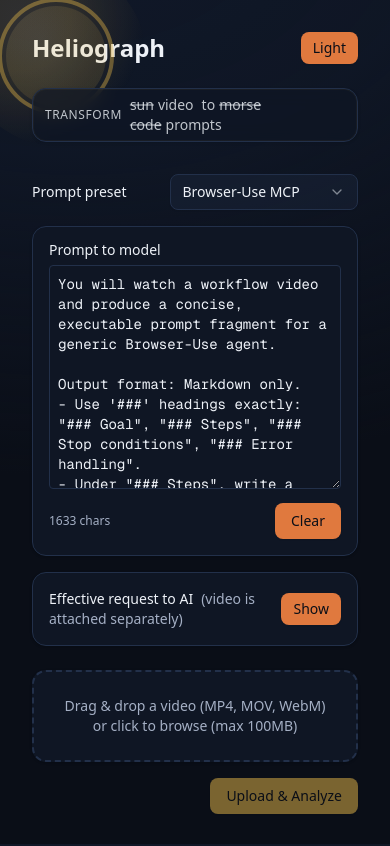
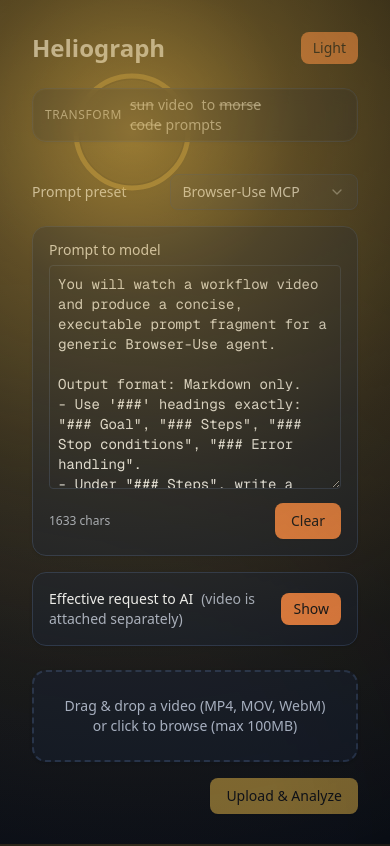
Before and after one commit to laurenirickff/heliograph, a Next.js app in the folder video-to-prompt/: page / in a window 390 px wide. Built offline with nearby package versions, Linux system fonts and the light colour scheme.

Commit message:
feat(ui): page-wide solar glow anchored to sun; portal-based backdrop for full-viewport responsiveness; remove inner SVG sun-glow ring to eliminate visible edge; tune gradients for light/dark

```diff
--- a/video-to-prompt/src/app/globals.css
+++ b/video-to-prompt/src/app/globals.css
@@ -45,6 +45,9 @@
 
 :root {
   --radius: 0.625rem;
+  /* Dynamic solar anchor populated by `SolarCorner` at runtime */
+  --solar-anchor-x: 132px;
+  --solar-anchor-y: 132px;
   /* Light mode (elegant, solar-inspired) */
   --background: #F7F8FB;
   --foreground: #0B1220;
@@ -120,28 +123,91 @@
   * {
     @apply border-border outline-ring/50;
   }
+  html, body {
+    /* Ensure the painting area equals the viewport for full-page gradients */
+    min-height: 100vh;
+  }
+  html {
+    /* Paint the solar glow at the viewport layer as well (some browsers clip
+       body backgrounds to content height). */
+    background-image:
+      radial-gradient(
+        farthest-corner circle at var(--solar-anchor-x) var(--solar-anchor-y),
+        rgba(184, 131, 31, 0.34) 0%,
+        rgba(184, 131, 31, 0.22) 22%,
+        rgba(184, 131, 31, 0.10) 48%,
+        rgba(184, 131, 31, 0.04) 72%,
+        rgba(184, 131, 31, 0) 100%
+      ),
+      radial-gradient(
+        farthest-corner circle at 0% 100%,
+        rgba(0, 0, 0, 0) 40%,
+        rgba(0, 0, 0, 0.16) 100%
+      );
+    background-repeat: no-repeat;
+    background-attachment: fixed;
+  }
   body {
     @apply bg-background text-foreground;
-    /* Subtle solar accent for light mode (single gradient to avoid banding/seams) */
-    background-image: radial-gradient(
-      900px 600px at 15% -10%,
-      rgba(184, 131, 31, 0.08) 0%,
-      rgba(184, 131, 31, 0.03) 35%,
-      rgba(184, 131, 31, 0) 72%
-    );
+    /* Page-wide solar glow + bottom-left vignette for clear full-viewport falloff. */
+    background-image:
+      radial-gradient(
+        farthest-corner circle at var(--solar-anchor-x) var(--solar-anchor-y),
+        rgba(184, 131, 31, 0.34) 0%,
+        rgba(184, 131, 31, 0.22) 22%,
+        rgba(184, 131, 31, 0.10) 48%,
+        rgba(184, 131, 31, 0.04) 72%,
+        rgba(184, 131, 31, 0) 100%
+      ),
+      radial-gradient(
+        farthest-corner circle at 0% 100%,
+        rgba(0, 0, 0, 0) 40%,
+        rgba(0, 0, 0, 0.16) 100%
+      );
     background-repeat: no-repeat;
   background-attachment: fixed;
   }
 }
 
 /* Apply subtle solar gradient only in dark mode */
-.dark body {
-  background-image: radial-gradient(
-    1200px 800px at 20% -10%,
-    rgba(16, 24, 40, 1) 0%,
-    rgba(16, 24, 40, 0.8) 30%,
-    rgba(16, 24, 40, 0.0) 70%
-  );
+.dark html {
+  background-image:
+    radial-gradient(
+      farthest-corner circle at var(--solar-anchor-x) var(--solar-anchor-y),
+      rgba(233, 185, 73, 0.30) 0%,
+      rgba(233, 185, 73, 0.16) 20%,
+      rgba(233, 185, 73, 0.08) 42%,
+      rgba(233, 185, 73, 0.03) 68%,
+      rgba(233, 185, 73, 0) 100%
+    ),
+    radial-gradient(
+      farthest-corner circle at 0% 100%,
+      rgba(0, 0, 0, 0) 35%,
+      rgba(0, 0, 0, 0.28) 100%
+    );
   background-repeat: no-repeat;
   background-attachment: fixed; /* prevent gradient scroll-induced seams */
 }
+
+.dark body {
+  /* Dark mode: stronger luminous falloff from the sun, plus a gentle
+     vignette toward the bottom-left so the furthest-away area is the
+     darkest. Stacked backgrounds: gold glow on top, subtle dark vignette
+     beneath. */
+  background-image:
+    radial-gradient(
+      farthest-corner circle at var(--solar-anchor-x) var(--solar-anchor-y),
+      rgba(233, 185, 73, 0.30) 0%,
+      rgba(233, 185, 73, 0.16) 20%,
+      rgba(233, 185, 73, 0.08) 42%,
+      rgba(233, 185, 73, 0.03) 68%,
+      rgba(233, 185, 73, 0) 100%
+    ),
+    radial-gradient(
+      farthest-corner circle at 0% 100%,
+      rgba(0, 0, 0, 0) 35%,
+      rgba(0, 0, 0, 0.28) 100%
+    );
+  background-repeat: no-repeat;
+  background-attachment: fixed; /* prevent gradient scroll-induced seams */
+}
--- a/video-to-prompt/src/components/solar-corner.tsx
+++ b/video-to-prompt/src/components/solar-corner.tsx
@@ -1,40 +1,113 @@
 "use client";
 
 import { useEffect, useState } from "react";
+import { createPortal } from "react-dom";
 
 /**
- * Decorative solar accent for the top-left corner:
- * - Light mode: subtle sun with glow
- * - Dark mode: eclipsed sun (corona ring)
- * - On theme toggle: animate a moon disk sweeping across the sun
+ * Solar corner accent with persistent eclipse behavior in dark mode.
+ *
+ * - Light mode: sun visible, no moon.
+ * - Dark mode: moon covers the sun and remains (eclipse + visible corona).
+ * - Transition to dark: moon orbits in along an arc from top-right to cover.
+ * - Transition to light: moon departs along the same arc and hides.
+ * - Respects reduced motion.
  */
 export function SolarCorner() {
-  const [play, setPlay] = useState(false);
+  const [darkActive, setDarkActive] = useState(false);
+  const [animPhase, setAnimPhase] = useState<"idle" | "in" | "out">("idle");
+  const [mounted, setMounted] = useState(false);
 
   useEffect(() => {
+    setMounted(true);
+  }, []);
+
+  useEffect(() => {
+    // Anchor global background glow to the sun's center in the viewport
+    const updateAnchor = () => {
+      try {
+        const el = document.querySelector<HTMLElement>(".solar-corner");
+        if (!el) return;
+        const rect = el.getBoundingClientRect();
+        const sunCenterX = rect.left + 120; // sun cx within 240x240 box
+        const sunCenterY = rect.top + 120;  // sun cy within 240x240 box
+        const root = document.documentElement;
+        root.style.setProperty("--solar-anchor-x", `${sunCenterX}px`);
+        root.style.setProperty("--solar-anchor-y", `${sunCenterY}px`);
+      } catch {}
+    };
+
+    updateAnchor();
+    window.addEventListener("resize", updateAnchor);
+    // In case layout shifts after hydration, run once more on next frame
+    const raf = requestAnimationFrame(updateAnchor);
+    return () => {
+      window.removeEventListener("resize", updateAnchor);
+      cancelAnimationFrame(raf);
+    };
+  }, []);
+
+  useEffect(() => {
+    // Initialize from current theme (avoids FOUC/mismatch)
+    const isDark = typeof document !== "undefined" && document.documentElement.classList.contains("dark");
+    setDarkActive(isDark);
+
     const onToggle = () => {
-      // Respect reduced motion
       const prefersReduced =
         typeof window !== "undefined" &&
         window.matchMedia &&
         window.matchMedia("(prefers-reduced-motion: reduce)").matches;
-      if (prefersReduced) return;
-      setPlay(true);
-      const id = setTimeout(() => setPlay(false), 1200);
-      return () => clearTimeout(id);
+
+      const nowDark = document.documentElement.classList.contains("dark");
+
+      if (prefersReduced) {
+        // Jump to final state without animation
+        if (nowDark) {
+          setDarkActive(true);
+        } else {
+          setDarkActive(false);
+        }
+        setAnimPhase("idle");
+        return;
+      }
+
+      if (nowDark) {
+        // Entering dark: prime transition, then move to eclipse position next frame
+        setAnimPhase("in");
+        requestAnimationFrame(() => {
+          setDarkActive(true);
+        });
+        const id = setTimeout(() => setAnimPhase("idle"), 850);
+        return () => clearTimeout(id);
+      } else {
+        // Leaving dark: move away next frame, then clear anim flag
+        setAnimPhase("out");
+        requestAnimationFrame(() => {
+          setDarkActive(false);
+        });
+        const id = setTimeout(() => setAnimPhase("idle"), 850);
+        return () => clearTimeout(id);
+      }
     };
+
     window.addEventListener("theme-toggle", onToggle as EventListener);
     return () => window.removeEventListener("theme-toggle", onToggle as EventListener);
   }, []);
 
   return (
-    <div className={`solar-corner ${play ? "eclipse" : ""}`} aria-hidden="true">
-      <svg width="200" height="200" viewBox="0 0 200 200" className="svg-root">
+    <div
+      className={`solar-corner${darkActive ? " dark-active" : ""}${
+        animPhase === "in" ? " anim-in" : animPhase === "out" ? " anim-out" : ""
+      }`}
+      aria-hidden="true"
+    >
+      {/* Full-viewport solar backdrop anchored to the sun's position via portal to avoid clipping */}
+      {mounted && createPortal(<div className="solar-backdrop" />, document.body)}
+      <svg width="240" height="240" viewBox="0 0 240 240" className="svg-root">
         <defs>
           {/* Sun */}
-          <radialGradient id="sunGlow" cx="30%" cy="30%" r="70%">
-            <stop offset="0%" stopColor="#FFD278" stopOpacity="0.9" />
-            <stop offset="40%" stopColor="#E9B949" stopOpacity="0.9" />
+          <radialGradient id="sunGlow" cx="35%" cy="35%" r="70%">
+            <stop offset="0%" stopColor="#FFD278" stopOpacity="0.75" />
+            <stop offset="40%" stopColor="#E9B949" stopOpacity="0.6" />
             <stop offset="100%" stopColor="#E9B949" stopOpacity="0" />
           </radialGradient>
           <radialGradient id="sunCore" cx="35%" cy="35%" r="60%">
@@ -46,74 +119,116 @@
             <stop offset="0%" stopColor="#0F1624" />
             <stop offset="100%" stopColor="#0A0E17" />
           </radialGradient>
-          <radialGradient id="moonFillLight" cx="50%" cy="50%" r="60%">
-            <stop offset="0%" stopColor="#C9D2E3" />
-            <stop offset="100%" stopColor="#A2AEC4" />
-          </radialGradient>
-          {/* Rim highlight on the sun-facing edge of the moon */}
-          <linearGradient id="rim" x1="0" y1="0" x2="160" y2="0" gradientUnits="userSpaceOnUse">
-            <stop offset="55%" stopColor="#E9B949" stopOpacity="0.55" />
-            <stop offset="100%" stopColor="#E9B949" stopOpacity="0" />
-          </linearGradient>
           {/* Soft shadow to simulate penumbra on the sun */}
           <filter id="moonShadow" x="-50%" y="-50%" width="200%" height="200%">
-            <feGaussianBlur in="SourceAlpha" stdDeviation="6" result="blur" />
-            <feOffset dx="2" dy="2" result="off" />
-            <feColorMatrix in="off" type="matrix" values="0 0 0 0 0   0 0 0 0 0   0 0 0 0 0   0 0 0 0.35 0" />
+            <feGaussianBlur in="SourceAlpha" stdDeviation="3" result="blur" />
+            <feOffset dx="1" dy="1" result="off" />
+            <feColorMatrix in="off" type="matrix" values="0 0 0 0 0   0 0 0 0 0   0 0 0 0 0   0 0 0 0.22 0" />
           </filter>
         </defs>
 
-        {/* Sun backdrop and core */}
+        {/* Layer 1: Sun backdrop and core (below moon) */}
         <g className="sun">
-          <circle className="sun-glow" cx="80" cy="80" r="90" fill="url(#sunGlow)" />
-          <circle className="sun-core" cx="80" cy="80" r="50" fill="url(#sunCore)" />
-          <circle className="sun-corona" cx="80" cy="80" r="56" fill="none" stroke="#E9B949" strokeOpacity="0.5" strokeWidth="4" />
+          <circle className="sun-glow" cx="120" cy="120" r="95" fill="url(#sunGlow)" />
+          <circle className="sun-core" cx="120" cy="120" r="52" fill="url(#sunCore)" />
         </g>
 
-        {/* Moon group sits above the sun and clearly occludes it */}
-        <g className="moon-group">
-          <circle
-            className="moon"
-            cx="0" cy="80" r="80"
-            filter="url(#moonShadow)"
-            fill="url(#moonFillLight)"
-          />
-          <circle className="rim" cx="0" cy="80" r="80" fill="none" stroke="url(#rim)" strokeWidth="3" />
+        {/* Layer 2: Moon occluder moves along a circular orbit to cover the sun */}
+        <g className="moon-group" aria-hidden>
+          <g className="moon-orbit">
+            <g className="moon-inner" transform="translate(169.71, 0)">
+              <circle className="moon" cx="0" cy="0" r="56" filter="url(#moonShadow)" fill="url(#moonFillDark)" />
+            </g>
+          </g>
+        </g>
+
+        {/* Layer 3: Corona ring overlay (visible in dark mode only) */}
+        <g className="corona-overlay">
+          <circle className="sun-corona" cx="120" cy="120" r="56" fill="none" stroke="#E9B949" strokeOpacity="0.58" strokeWidth="5" />
         </g>
       </svg>
 
       <style jsx>{`
         .solar-corner {
           position: fixed;
-          top: -24px;
-          left: -24px;
-          width: 200px;
-          height: 200px;
+          top: 12px;
+          left: 12px;
+          width: 240px;
+          height: 240px;
           pointer-events: none;
           z-index: 0;
           overflow: hidden;
+          /* Orbit geometry variables (sun at 80,80; orbit center at 0,0) */
+          --sun-x: 120px;
+          --sun-y: 120px;
+          --orbit-r: 169.71px; /* sqrt(120^2 + 120^2) */
+          --start-x: 169.71px; /* top-right point on orbit */
+          --start-y: 0px;
+          --dur: 0.75s;
+        }
+        /* Backdrop: sits behind content, does not catch events */
+        .solar-backdrop {
+          position: fixed;
+          inset: 0;
+          pointer-events: none;
+          z-index: 0;
+          background-image:
+            radial-gradient(
+              farthest-corner circle at var(--solar-anchor-x) var(--solar-anchor-y),
+              rgba(184, 131, 31, 0.42) 0%,
+              rgba(184, 131, 31, 0.26) 24%,
+              rgba(184, 131, 31, 0.12) 52%,
+              rgba(184, 131, 31, 0.04) 76%,
+              rgba(184, 131, 31, 0) 100%
+            ),
+            radial-gradient(
+              farthest-corner circle at 0% 100%,
+              rgba(0, 0, 0, 0) 40%,
+              rgba(0, 0, 0, 0.12) 100%
+            );
+          background-repeat: no-repeat;
+          background-attachment: fixed;
+        }
+        :global(.dark) .solar-backdrop {
+          background-image:
+            radial-gradient(
+              farthest-corner circle at var(--solar-anchor-x) var(--solar-anchor-y),
+              rgba(233, 185, 73, 0.55) 0%,
+              rgba(233, 185, 73, 0.30) 22%,
+              rgba(233, 185, 73, 0.14) 48%,
+              rgba(233, 185, 73, 0.05) 72%,
+              rgba(233, 185, 73, 0) 100%
+            ),
+            radial-gradient(
+              farthest-corner circle at 0% 100%,
+              rgba(0, 0, 0, 0) 30%,
+              rgba(0, 0, 0, 0.35) 100%
+            );
         }
         .svg-root { display: block; }
-        /* Animation: moon travels left->right across the sun within the corner */
+        /* Base states */
+        /* Remove inner SVG glow ring to avoid visible edge with page backdrop */
+        .sun-glow { display: none; }
         .moon-group { opacity: 0; }
-        .eclipse .moon-group {
-          animation: moon-sweep 1.1s cubic-bezier(0.22, 1, 0.36, 1) both;
-          will-change: transform, opacity;
+        .dark-active .moon-group { opacity: 1; }
+        /* Smooth circular motion: rotate the orbit group around (0,0) */
+        .moon-orbit {
+          transform-origin: 0px 0px;
+          transform: rotate(0deg) translateZ(0);
+          will-change: transform;
+          transition: transform var(--dur) cubic-bezier(0.22, 1, 0.36, 1);
         }
-        /* Inspired by slide/fade patterns from Tailwind animation galleries */
-        @keyframes moon-sweep {
-          0%   { opacity: 0; transform: translateX(-110px) scale(1); }
-          30%  { opacity: 1; transform: translateX(-40px) scale(1.01); }
-          55%  { opacity: 1; transform: translateX(60px) scale(1.02); }
-          80%  { opacity: 0.9; transform: translateX(150px) scale(1.0); }
-          100% { opacity: 0; transform: translateX(220px) scale(0.99); }
-        }
+        .dark-active .moon-orbit { transform: rotate(45deg) translateZ(0); }
+        .moon-group { transition: opacity var(--dur) ease-in-out; }
+        .anim-out .moon-group { opacity: 0; }
+        /* Corona ring visible only in dark mode */
+        .corona-overlay { opacity: 0; transition: opacity 220ms ease-in-out; }
+        :global(.dark) .solar-corner .corona-overlay { opacity: 1; }
         /* Dark mode styling: emphasize corona, use dark moon fill */
         :global(.dark) .solar-corner .sun-core { opacity: 0.12; }
         :global(.dark) .solar-corner .sun-glow { opacity: 0.15; }
-        :global(.dark) .solar-corner .sun-corona { opacity: 0.8; }
+        :global(.dark) .solar-corner .sun-corona { opacity: 0.85; }
         :global(.dark) .solar-corner .moon { fill: url(#moonFillDark); }
-        :global(.dark) .solar-corner .rim { stroke: url(#rim); }
       `}</style>
     </div>
   );
```
